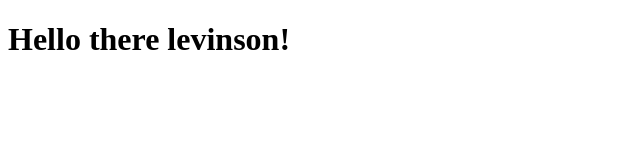
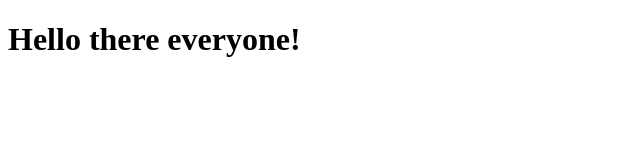
Before and after one commit to LEvinson2504/lecture0, a plain HTML site: page index.html in a window 1280 px wide. Shown: the full height of the page, 0-640 px from the left. Drawn offline with Linux system fonts and the light colour scheme.

Commit message:
updated index.html

```diff
--- a/index.html
+++ b/index.html
@@ -4,6 +4,6 @@
         <title>Hello world</title>
     </head>
     <body>
-        <h1>Hello there levinson!</h1>
+        <h1>Hello there everyone!</h1>
     </body>
 </html>
```
